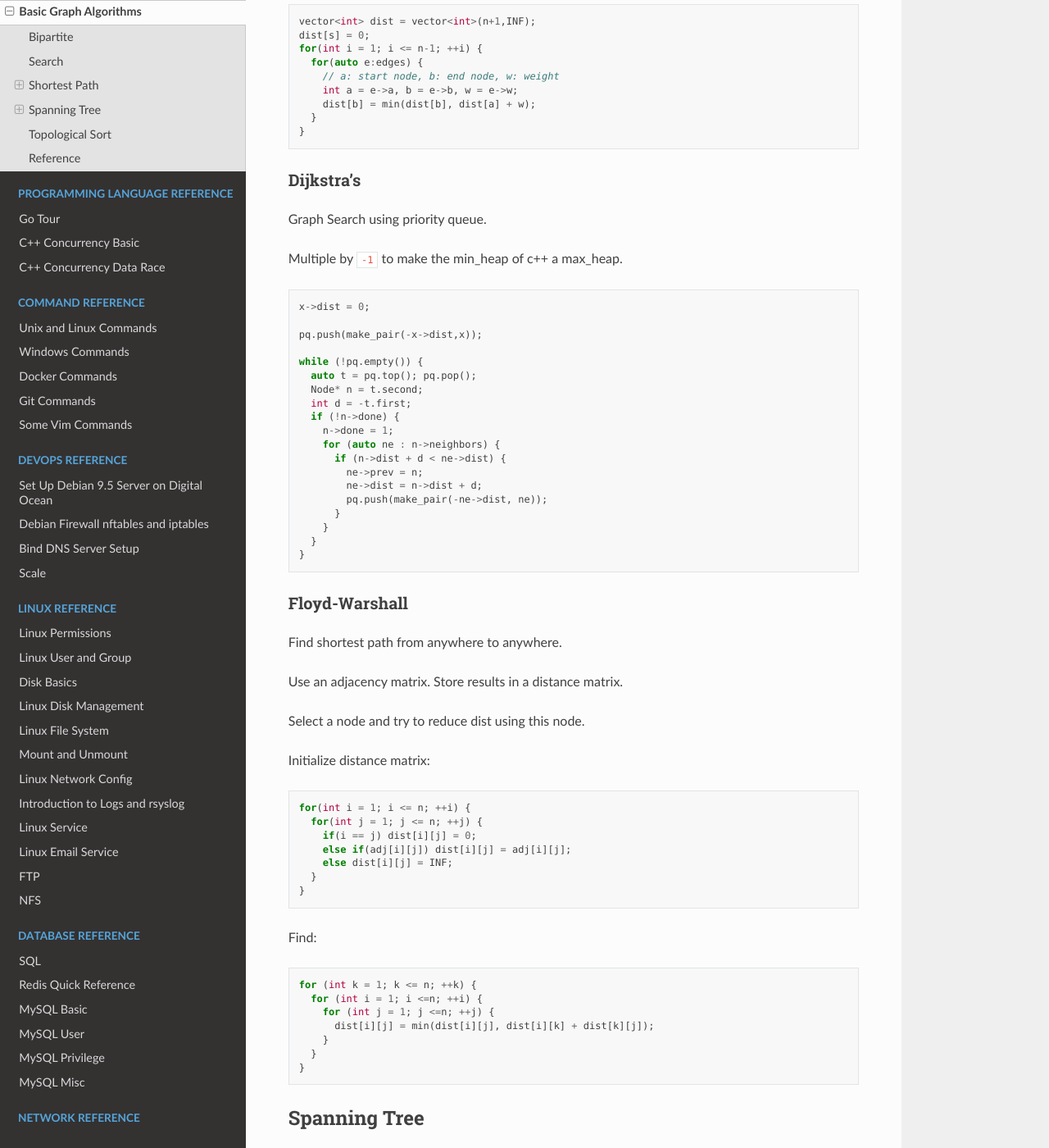
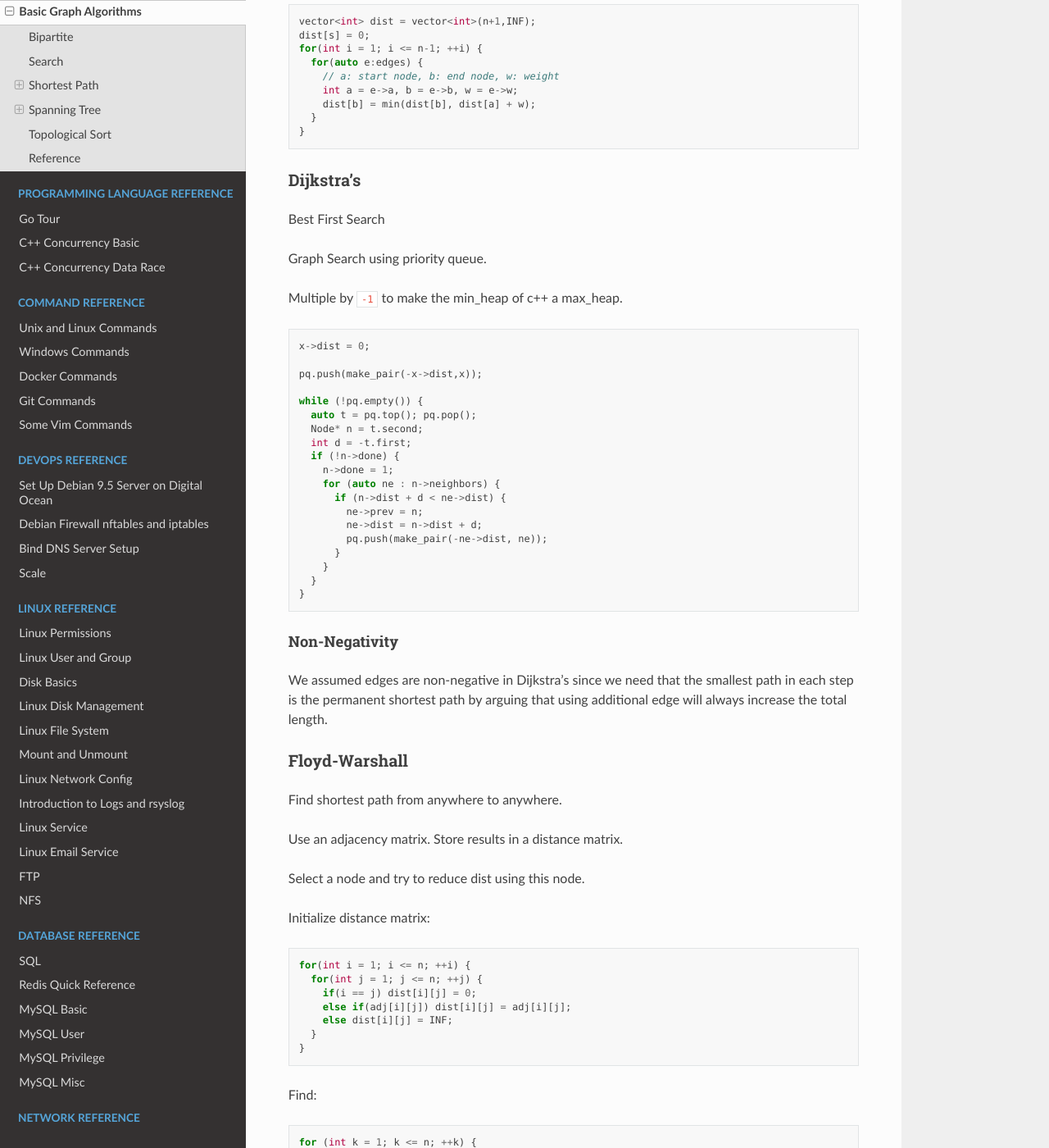
Before and after one commit to snowme34/snowme34.com, a Sphinx documentation site: the page built from docs/source/algorithms-and-data-structures/graph/basic-graph-algorithms.md, in a window 1280 px wide and 1400 px high, scrolled down 1248 px. Shown: the whole window at 82% size. Built offline with Sphinx 7.4.7 and the Read the Docs theme 2.0.0, drawn with Linux system fonts in a browser that asks for light colours.

Commit message:
update graph algorithm

````diff
--- a/docs/source/algorithms-and-data-structures/graph/basic-graph-algorithms.md
+++ b/docs/source/algorithms-and-data-structures/graph/basic-graph-algorithms.md
@@ -53,6 +53,8 @@ for(int i = 1; i <= n-1; ++i) {
 
 ### Dijkstra's
 
+Best First Search
+
 Graph Search using priority queue.
 
 Multiple by `-1` to make the min_heap of c++ a max_heap.
@@ -78,6 +80,13 @@ while (!pq.empty()) {
   }
 }
 ```
+
+#### Non-Negativity
+
+We assumed edges are non-negative in Dijkstra's since we
+need that the smallest path in each step is the permanent
+shortest path by arguing that using additional edge
+will always increase the total length.
 
 ### Floyd-Warshall
 
````
